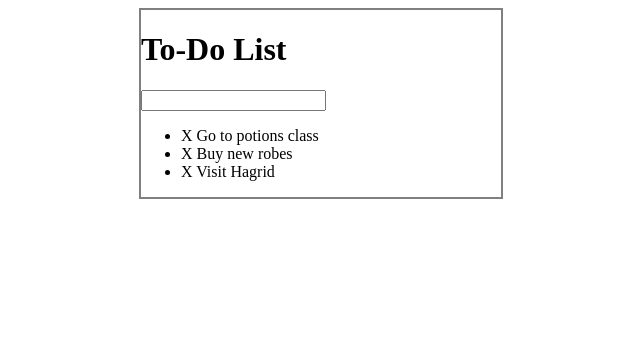
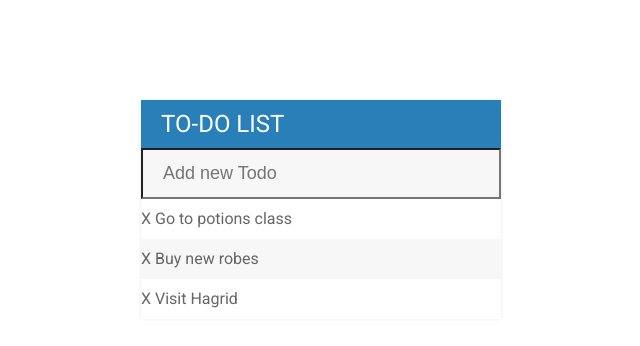
Before and after one commit to wallysonlima/todolist, a plain HTML site: page index.html in a window 1280 px wide. Shown: the whole page, without its empty margins (319-959 px from the left). Drawn offline with Linux system fonts and the light colour scheme.

Commit message:
Add some stylish to the webapp with css

```diff
--- a/assets/css/todos.css
+++ b/assets/css/todos.css
@@ -1,7 +1,55 @@
+h1 {
+	background: #2980b9;
+	color: white;
+	margin: 0;
+	padding: 10px 20px;
+	text-transform: uppercase;
+	font-size: 24px;
+	font-weight: normal;
+
+}
+
+ul {
+	list-style: none;
+	margin: 0;
+	padding: 0;
+}
+
+body {
+	font-family: roboto;
+}
+
+li {
+	background: #fff;
+	height: 40px;
+	line-height: 40px;
+	color: #666;
+}
+
+input {
+	font-size: 18px;
+	background-color: #f7f7f7;
+	width: 100%;
+	padding: 13px 13px 13px 20px;
+	box-sizing: border-box;
+	color: #2980b9;
+}
+
+li:nth-child(2n) {
+	background: #f7f7f7;
+}
+
+input:focus {
+	background: #fff;
+	border: 3px solid #2980b9;
+	outline: none;
+}
+
 #container {
 	width: 360px;
-	margin: 0 auto;
-	border: 2px solid gray;
+	margin: 100px auto;
+	background: #f7f7f7;
+	box-shadow: 0 0 3px rgb(0, 0, 0, 0.1);
 }
 
 .completed {
--- a/index.html
+++ b/index.html
@@ -3,12 +3,13 @@
 <head>
 	<title>Todolist Project</title>
 	<link rel="stylesheet" type="text/css" href="assets/css/todos.css">
+	<link href="https://fonts.googleapis.com/css?family=Roboto" rel="stylesheet">
 	<script type="text/javascript" src="assets/js/lib/jquery-3.3.1.min.js"></script>
 </head>
 <body>
 	<div id="container">
 		<h1>To-Do List</h1>
-		<input type="text" name="">
+		<input type="text" placeholder="Add new Todo">
 
 		<ul>
 			<li><span>X</span> Go to potions class</li>
```
